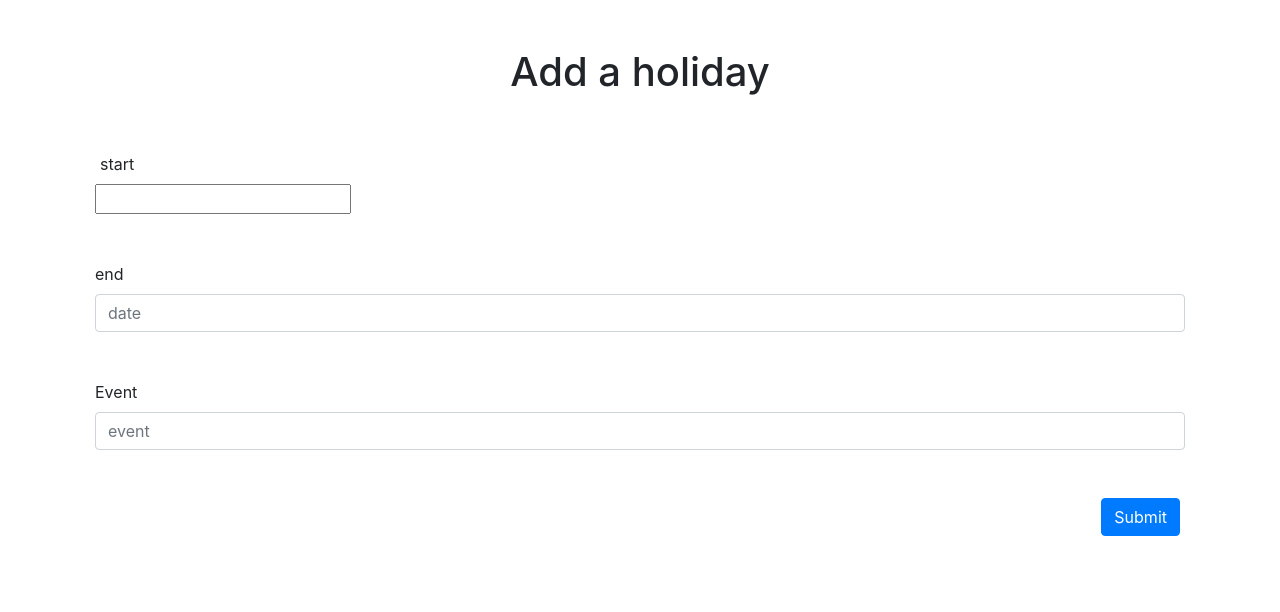
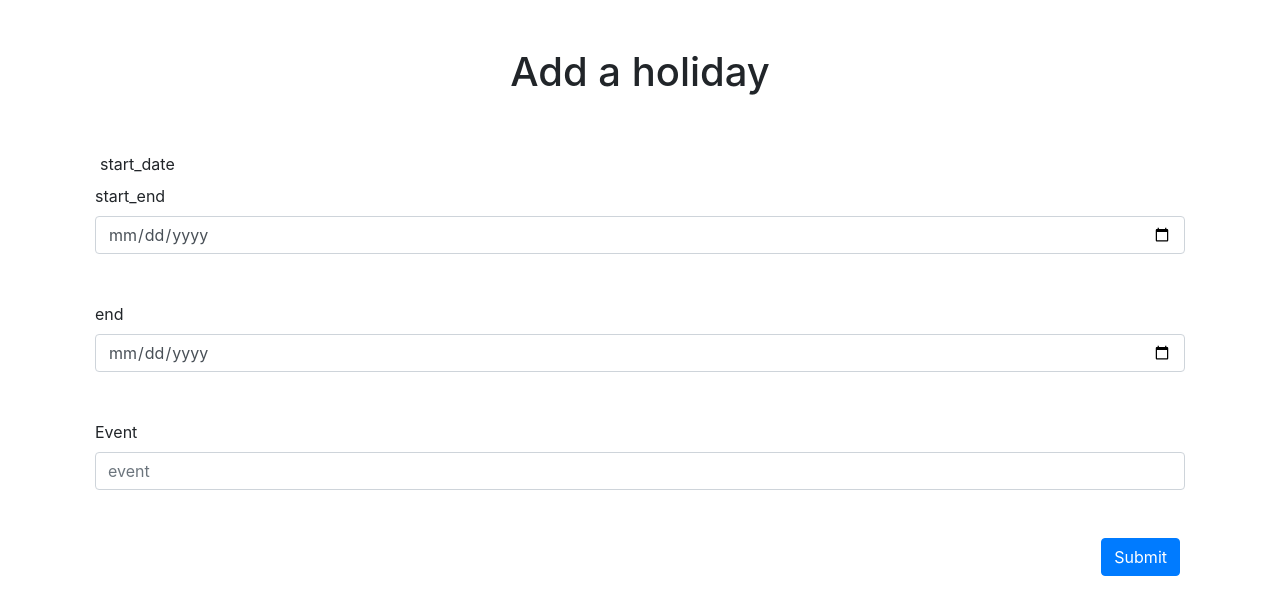
Before and after one commit to mani2709/manisha27, a Flask app: page /add/form in a window 1280 px wide. Shown: the top 612 px of the page. Run offline with Flask 2, Linux system fonts and the light colour scheme; parts of the project's set-up code (start-up, migrations or seed data) failed here and were passed over; some libraries are stand-ins or nearby versions.

Commit message:
updated  code

```diff
--- a/app.py
+++ b/app.py
@@ -73,7 +73,7 @@ def get_by_id():
     # end   =datetime.strptime(request.vars.Expected_Possession_Date,"%Y-%m-%d").date()
     try:
         if action=='Holiday':
-            holiday=Holiday.query.filter_by(month=month).all()
+            holiday=Holiday.query.filter_by(start_end.strftime("%B") == month).all()
 
             holiday_count=Holiday.query.filter_by(month=month).count()
             print("count the holidays",holiday_count, len(holiday))
@@ -127,14 +127,14 @@ def get_by_id():
 def add_book_form():
     if request.method == 'POST':
 
-        month=request.form.get('month')
-        date=request.form.get('date')
+        start_date=request.form.get('start_date')
+        end_date=request.form.get('end_date')
         event=request.form.get('event')
         try:
             holiday=Holiday(
 
-                month=month,
-                date=date,
+                start_date=start_date,
+                end_date=end_date,
                 event=event
             )
 
--- a/templates/getdata.html
+++ b/templates/getdata.html
@@ -24,31 +24,17 @@
             <br>
 
             <form method="POST">
-                <label for="month">start</label>
+                <label for="start_date">start_date</label>
                 <div class="form-row">
-
-                    <input list="month" name="month">
-                    <datalist id="month">
-                    <option value="January">
-                    <option value="Feburary">
-                    <option value="March">
-                    <option value="April">
-                    <option value="May">
-                    <option value="June">
-                    <option value="July">
-                    <option value="August">
-                    <option value="September">
-                    <option value="October">
-                    <option value="November">
-                    <option value="December">
-                    </datalist>
-
+                     <label for="start_date">start_end</label>
+                    <input class="form-control" type="date" placeholder="start_date" id="start_date" name="start_date">
                 </div>
                 <br>
                 <br>
+
                 <div class="form-row">
-                    <label for="date">end</label>
-                    <input class="form-control" type="text" placeholder="date" id="date" name="date">
+                    <label for="end_date">end</label>
+                    <input class="form-control" type="date" placeholder="end_date" id="end_date" name="end_date">
                 </div>
                 <br>
                 <br>
```
Also changed, not shown: models.py (+8 -6 lines), templates/list.html (+4 -4 lines).
